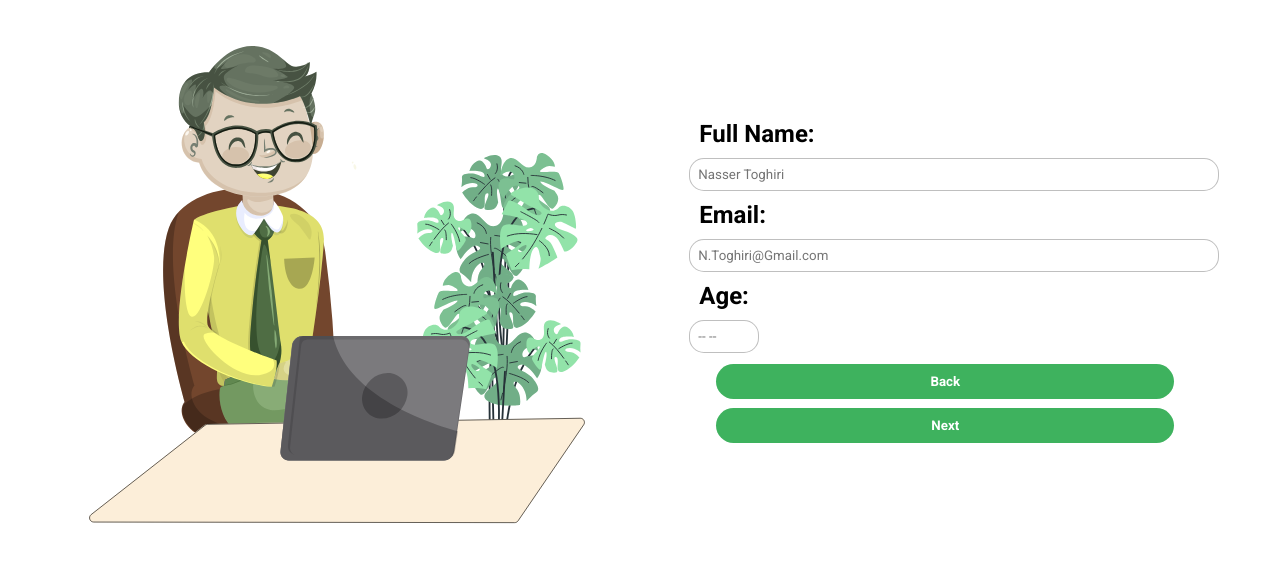
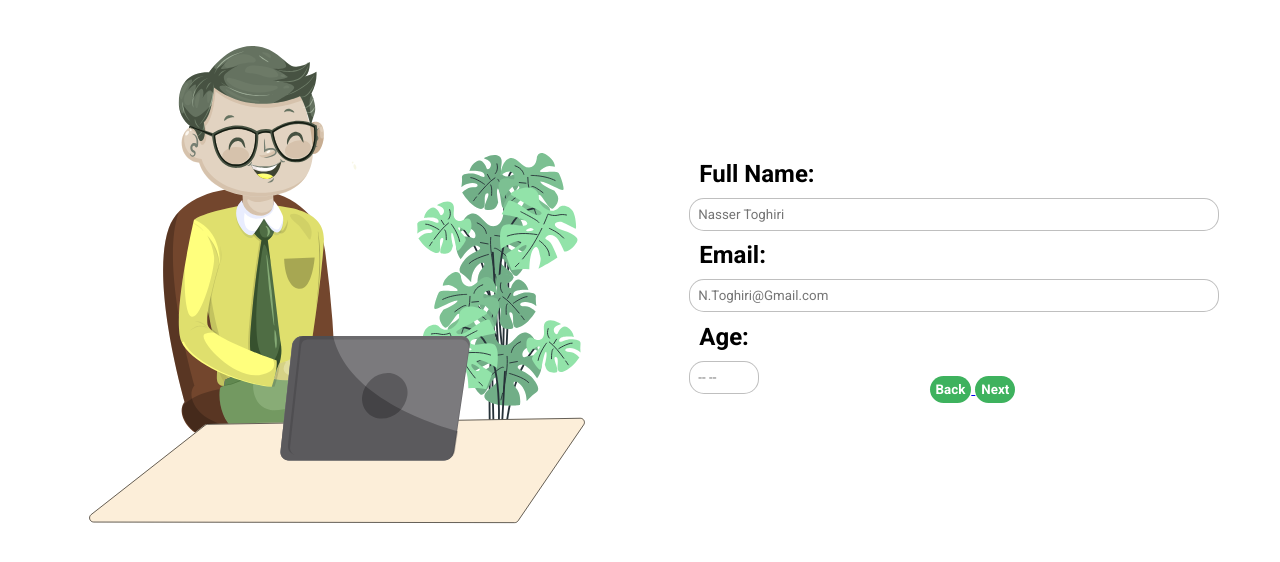
Before and after one commit to 007thiago/thiago-first-challenge, a plain HTML site: page 6th.html in a window 1280 px wide. Drawn offline with Linux system fonts and the light colour scheme.

Commit message:
ajustes de botoes

```diff
--- a/6th.html
+++ b/6th.html
@@ -14,7 +14,7 @@
 				<img src="assets/image/five.svg">
 			</div>
 			<div>
-				<form class="form6" name="form6" action="index.html" onsubmit="return successful()">
+				<form name="form6" action="index.html" onsubmit="return successful()">
 					<p class="text_3rd"> Full Name: </p>
 					<input type="text" id="fullName" name="fullName" class="input6" placeholder="Nasser Toghiri" required>
 
@@ -24,8 +24,8 @@
 					<p class="text_3rd"> Age: </p>
 					<input type="number" id="age" name="age" class="input6Age" min="0" max="120" placeholder="-- --" required>
 					<div class="divPadding">
-						<a href="5th.html"> <input type="button" class="buttonPadrao6 buttonSkip" value="Back"> </a>
-						<input type="submit" value="Next" class="buttonPadrao6 buttonSkip">
+						<a href="5th.html"> <input type="button" class="buttonPadrao6" value="Back"> </a>
+						<input type="submit" value="Next" class="buttonPadrao6">
 					</div>
 				</form>
 			</div>
```
